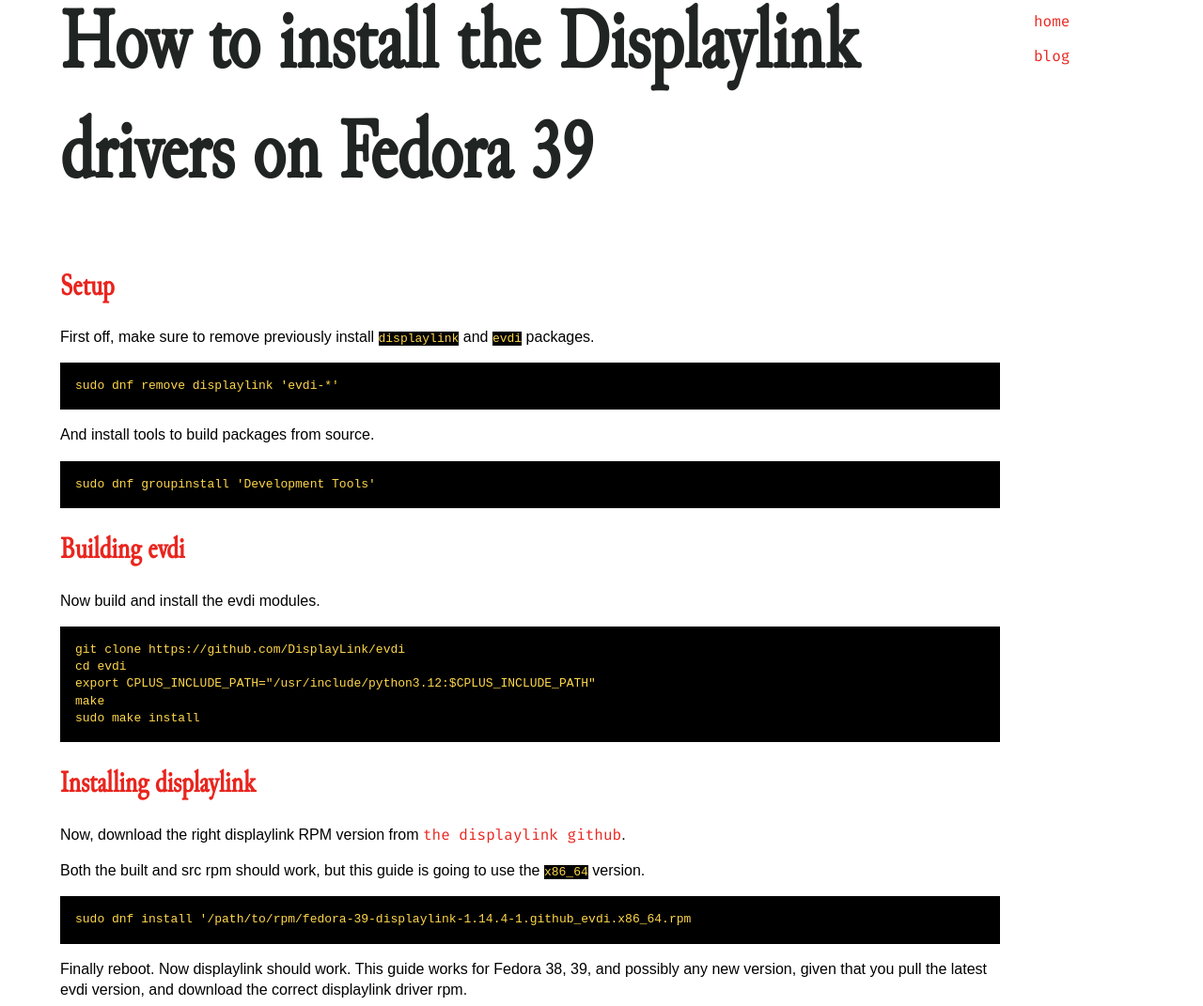
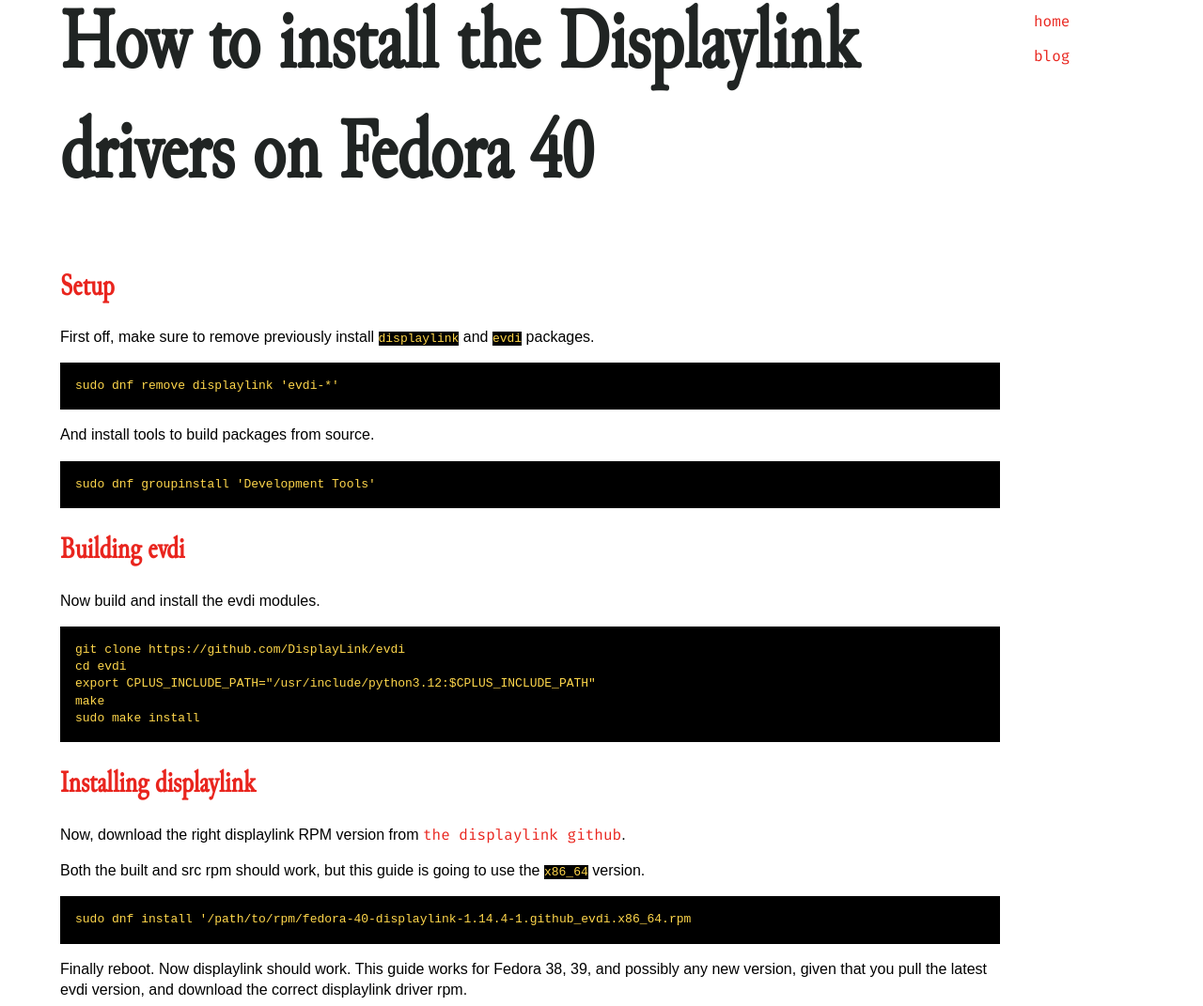
Before and after one commit to Ferryistaken/website, a Jekyll site: the page built from _posts/install-displaylink-fedora39/2024-04-20-install-displaylink-fedora39.md, in a window 1280 px wide. Shown: the part 453-1524 px from the top of the page at 94% size. Built offline with Jekyll 4.4.1, drawn with Linux system fonts in a browser that asks for light colours.

Commit message:
updated fedora version

````diff
--- a/_posts/install-displaylink-fedora39/2024-04-20-install-displaylink-fedora39.md
+++ b/_posts/install-displaylink-fedora39/2024-04-20-install-displaylink-fedora39.md
@@ -1,6 +1,6 @@
 ---
 layout: post
-title: "How to install the Displaylink drivers on Fedora 39"
+title: "How to install the Displaylink drivers on Fedora 40"
 date: "2024-04-20 11:59:13 +0200"
 tags: [linux, os, hardware]
 ---
@@ -38,7 +38,7 @@ Now, download the right displaylink RPM version from [the displaylink github](ht
 Both the built and src rpm should work, but this guide is going to use the `x86_64` version.
 
 ```
-sudo dnf install '/path/to/rpm/fedora-39-displaylink-1.14.4-1.github_evdi.x86_64.rpm
+sudo dnf install '/path/to/rpm/fedora-40-displaylink-1.14.4-1.github_evdi.x86_64.rpm
 ```
 
 Finally reboot. Now displaylink should work. This guide works for Fedora 38, 39, and possibly any new version, given that you pull the latest evdi version, and download the correct displaylink driver rpm.
````
